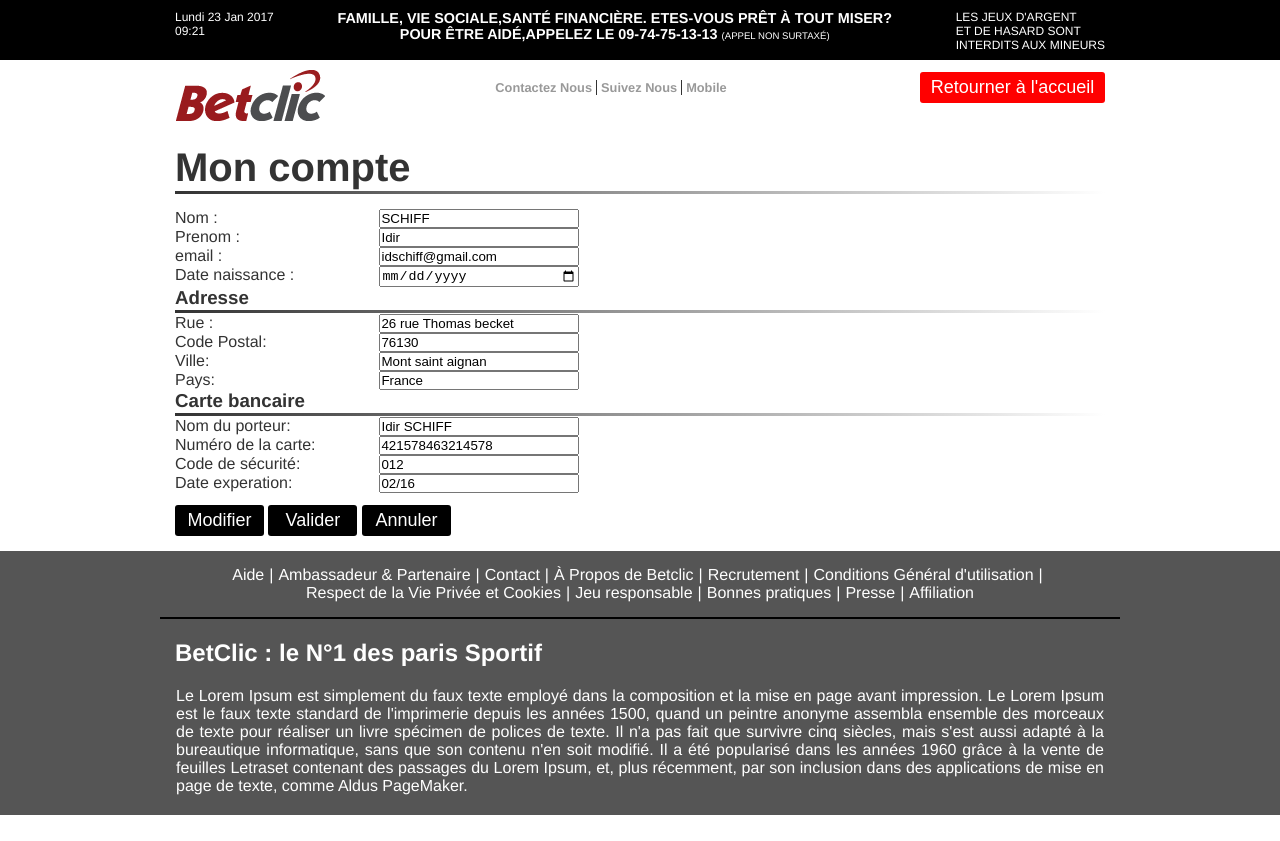
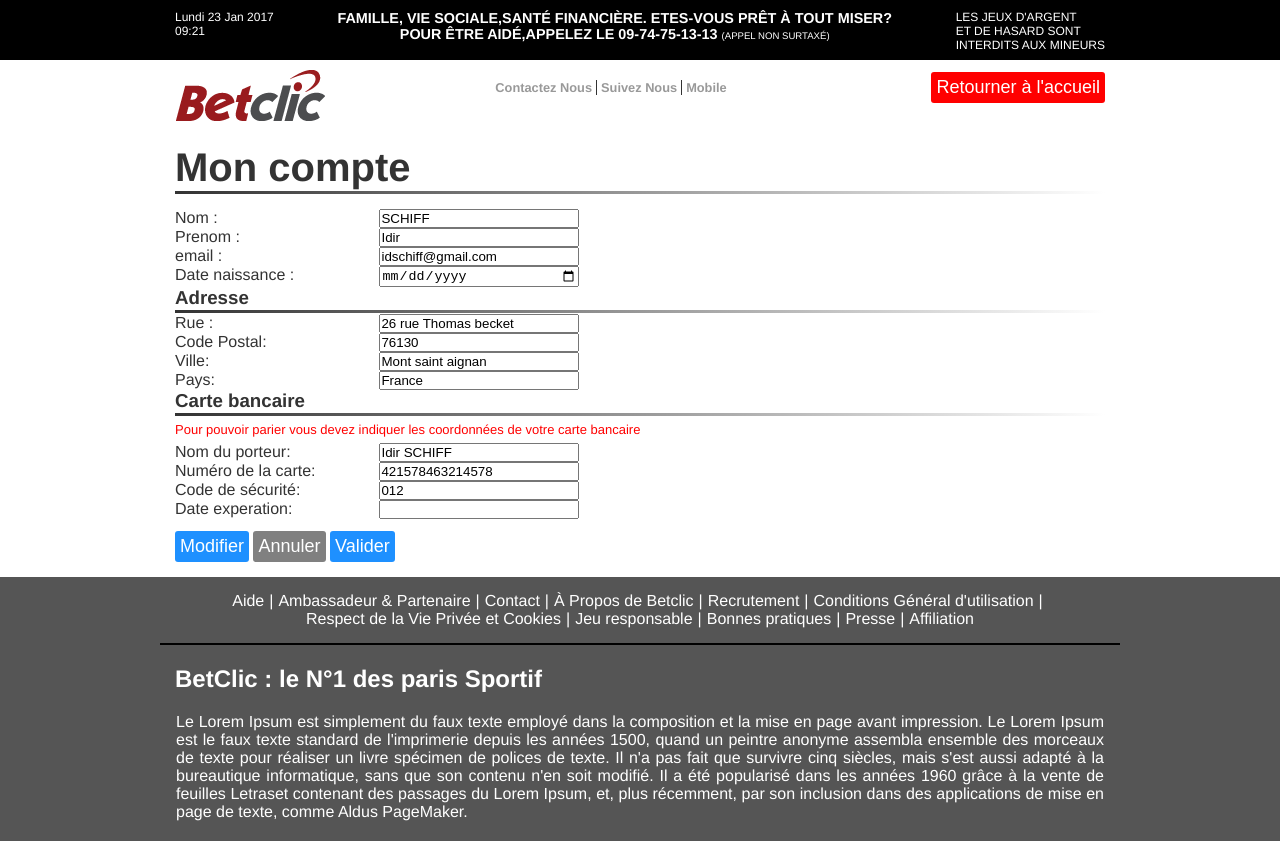
Before and after one commit to yanncap/betclic, a plain HTML site: page html/comptePage.html in a window 1280 px wide. Both pictures are taken after a click on the button "Modifier". Before the commit the page ends 815 px from the top, so only its background shows below. Drawn offline with nearby package versions, Linux system fonts and the light colour scheme.

Commit message:
MAJ compte

```diff
--- a/html/comptePage.html
+++ b/html/comptePage.html
@@ -159,7 +159,7 @@
         <H3>Carte bancaire</H3>
         <div class="ligneStylay"></div>
 
-        <p class="aletre_carte">Pour pouvoir parier vous devez indiquer les coordonnées de votre carte bancaire</p><br class="aletre_carte">
+        <p class="aletre_carte">Pour pouvoir parier vous devez indiquer les coordonnées de votre carte bancaire</p>
 
         <label for="nomPorteur">Nom du porteur:</label>
         <input class="statut" id="nomPorteur" name="nomPorteur" disabled="disabled" type="text" value="Idir SCHIFF"><br>
@@ -171,17 +171,18 @@
         <input class="statut" id="codeSecurite" name="codeSecurite" disabled="disabled" type="text" value="012"><br>
 
         <label for="experation">Date experation:</label>
-        <input class="statut" id="experation" name="experation" disabled="disabled" type="text" value="02/16"><br>
+        <input class="statut" id="experation" name="experation" disabled="disabled" type="text" value=""><br>
 
         </div>
         <input id="modif-button" type="button" value="Modifier" />
         </div>
         </div>
+        <input id="annuler-button" type="button" value="Annuler" />
+        </div>
+        </div>
         <input id="valid-button" type="button" value="Valider" />
         </div>
-        </div>
-        <input id="annuler-button" type="button" value="Annuler" />
-        </div>
+
 
     </form>
 
--- a/js/compte.js
+++ b/js/compte.js
@@ -5,29 +5,35 @@
 (function ($) {
     $(function(){
 
+        $('.aletre_carte,#valid-button,#annuler-button').hide();
+
       validerChamps();
-
 
         $('#modif-button').on('click',function () {
 
                 $('.statut').attr("disabled",false);
-                $('#valid-button,#annuler-button').css("display","inline-block");
+               // $('#valid-button,#annuler-button').css("display","inline-block");
+            $('#valid-button,#annuler-button').show();
 
         })
 
         $('#valid-button').on('click',function () {
 
             $('.statut').attr("disabled",true);
-            $(this).css("display","none");
-            $('#annuler-button').css("display","none");
+            $(this).hide();
+            $('#annuler-button').hide();
+           /* $(this).css("display","none");
+            $('#annuler-button').css("display","none");*/
             validerChamps();
 
         })
         $('#annuler-button').on('click',function () {
 
             $('.statut').attr("disabled",true);
-            $(this).css("display","none");
-            $('#valid-button').css("display","none");
+           /* $(this).css("display","none");
+            $('#valid-button').css("display","none");*/
+            $(this).hide();
+            $('#valid-button').hide();
             validerChamps();
 
         })
@@ -35,10 +41,12 @@
 
     function validerChamps(){
         if ($('#nomPorteur').val()==""||$('#numCarte').val()==""||$('#codeSecurite').val()==""||$('#experation').val()==""){
-            $('.aletre_carte').css("display","inline-block");
+          //  $('.aletre_carte').css("display","inline-block");
+            $('.aletre_carte').show();
         }
         else{
-            $('.aletre_carte').css("display","none");
+         //   $('.aletre_carte').css("display","none");
+            $('.aletre_carte').hide();
         }
     }
 
--- a/style/cssCompte.css
+++ b/style/cssCompte.css
@@ -10,8 +10,7 @@
 }
 
 #modif-button,#valid-button,#annuler-button,#accueil-button{
-    width: 89px;
-    background-color: black;
+    background-color: dodgerblue;
     color: white;
     border: transparent;
     border-radius: 3px;
@@ -19,14 +18,17 @@
     margin-top: 12px;
     font-size: 18px;
 }
-#valid-button,#annuler-button{
+/*#valid-button,#annuler-button{
     display: none;
+}*/
+
+#annuler-button{
+    background-color: gray!important;
 }
 
 #accueil-button{
     float: right;
     background-color: red;
-    width: 185px !important;
 
 }
 
@@ -35,7 +37,7 @@
 }
 
 .aletre_carte{
-    display: none;
+    /*display: none;*/
     color: red;
     font-size: small;
     margin: 6px 0;
```
